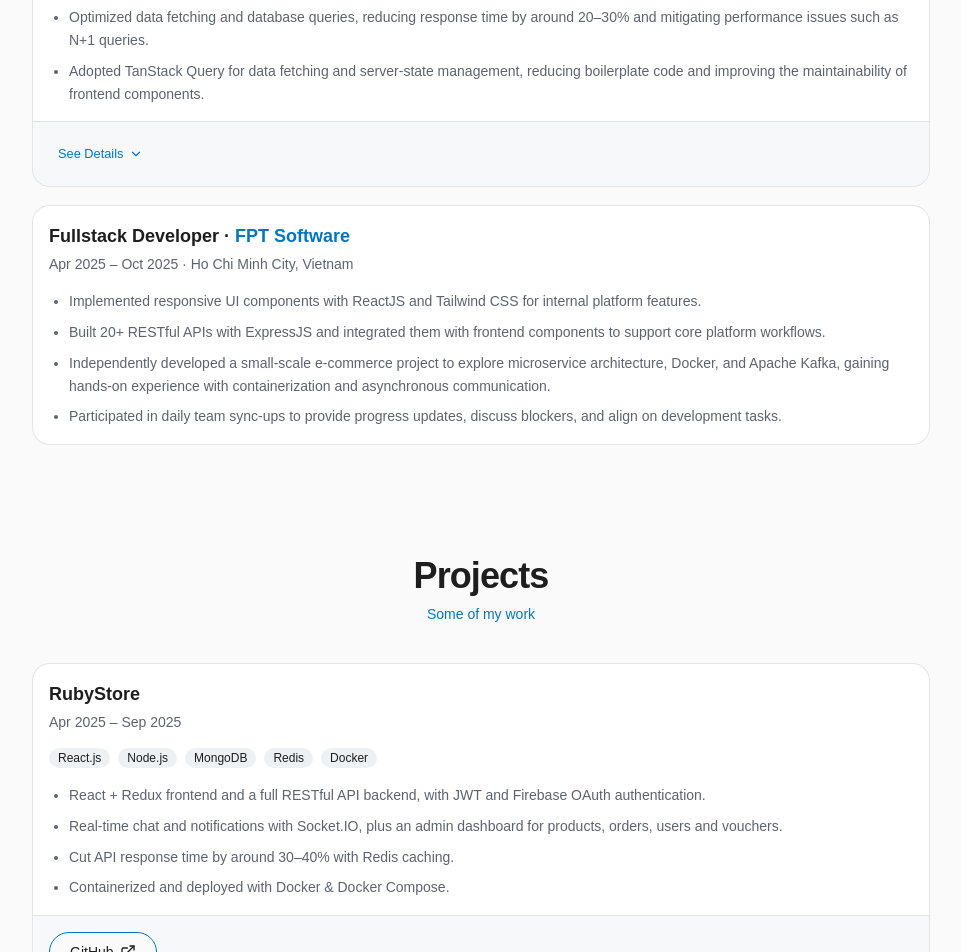
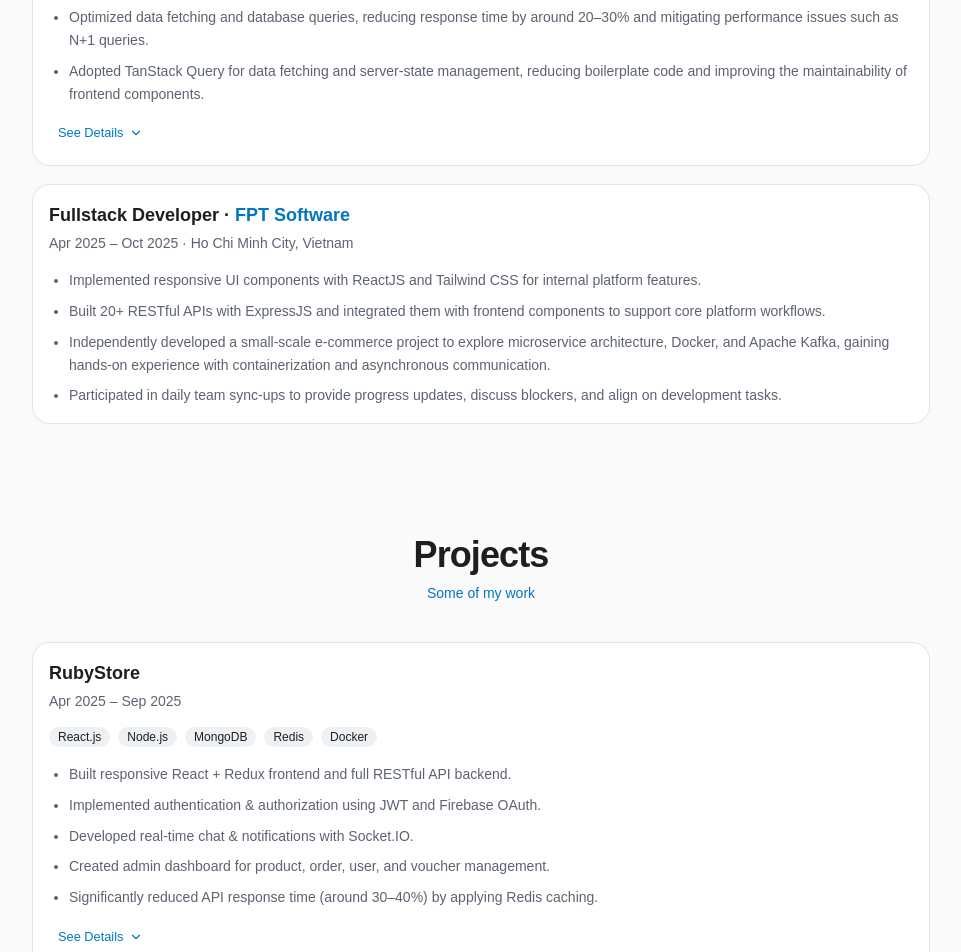
Before and after one commit to SoulMinT05/portfolio, a React (Vite) app: page / in a window 1280 px wide. Shown: the part 2400-3352 px from the top of the page, without its empty margins (159-1120 px from the left). Built offline with nearby package versions, Linux system fonts and the light colour scheme.

Commit message:
Share expandable bullet list between experience and projects; use full RubyStore bullets

```diff
--- /dev/null
+++ b/src/components/expandable-points.tsx
@@ -0,0 +1,42 @@
+import { ChevronDown } from 'lucide-react'
+import { useId, useState } from 'react'
+import { Button } from '@/components/ui/button'
+import { cn } from '@/lib/utils'
+
+const VISIBLE_POINTS = 5
+
+type ExpandablePointsProps = {
+  points: readonly string[]
+  visible?: number
+}
+
+// Shows the first `visible` bullets; the "See Details" toggle only appears when there are more.
+export function ExpandablePoints({ points, visible = VISIBLE_POINTS }: ExpandablePointsProps) {
+  const [expanded, setExpanded] = useState(false)
+  const listId = useId()
+  const hasMore = points.length > visible
+  const shown = expanded || !hasMore ? points : points.slice(0, visible)
+
+  return (
+    <div>
+      <ul id={listId} className="text-muted-foreground list-disc space-y-2 pl-5 text-sm leading-relaxed">
+        {shown.map((point) => (
+          <li key={point}>{point}</li>
+        ))}
+      </ul>
+      {hasMore && (
+        <Button
+          variant="ghost"
+          size="sm"
+          aria-expanded={expanded}
+          aria-controls={listId}
+          onClick={() => setExpanded((value) => !value)}
+          className="text-primary mt-3 h-8 gap-1.5 px-2"
+        >
+          {expanded ? 'Hide Details' : 'See Details'}
+          <ChevronDown className={cn('transition-transform', expanded && 'rotate-180')} />
+        </Button>
+      )}
+    </div>
+  )
+}
--- a/src/components/sections/experience.tsx
+++ b/src/components/sections/experience.tsx
@@ -1,23 +1,14 @@
-import { ChevronDown } from 'lucide-react'
-import { useId, useState } from 'react'
+import { ExpandablePoints } from '@/components/expandable-points'
 import { Section } from '@/components/section'
-import { Button } from '@/components/ui/button'
-import { Card, CardContent, CardDescription, CardFooter, CardHeader, CardTitle } from '@/components/ui/card'
+import { Card, CardContent, CardDescription, CardHeader, CardTitle } from '@/components/ui/card'
 import { experience } from '@/data/profile'
-import { cn } from '@/lib/utils'
 
-const VISIBLE_POINTS = 5
-
-type Job = (typeof experience)[number]
-
-function ExperienceCard({ job }: { job: Job }) {
-  const [expanded, setExpanded] = useState(false)
-  const listId = useId()
-  const hasMore = job.points.length > VISIBLE_POINTS
-  const points = expanded || !hasMore ? job.points : job.points.slice(0, VISIBLE_POINTS)
-
+export function Experience() {
   return (
-    <Card>
+    <Section id="experience" title="Experience" subtitle="Where I have worked">
+      <div className="mx-auto grid max-w-4xl gap-5">
+        {experience.map((job) => (
+          <Card key={job.company}>
             <CardHeader>
               <CardTitle className="text-lg font-semibold">
                 {job.role} · <span className="text-primary">{job.company}</span>
@@ -27,37 +18,9 @@ function ExperienceCard({ job }: { job: Job }) {
               </CardDescription>
             </CardHeader>
             <CardContent>
-        <ul id={listId} className="text-muted-foreground list-disc space-y-2 pl-5 text-sm leading-relaxed">
-          {points.map((point) => (
-            <li key={point}>{point}</li>
-          ))}
-        </ul>
+              <ExpandablePoints points={job.points} />
             </CardContent>
-      {hasMore && (
-        <CardFooter>
-          <Button
-            variant="ghost"
-            size="sm"
-            aria-expanded={expanded}
-            aria-controls={listId}
-            onClick={() => setExpanded((value) => !value)}
-            className="text-primary h-8 gap-1.5 px-2"
-          >
-            {expanded ? 'Hide Details' : 'See Details'}
-            <ChevronDown className={cn('transition-transform', expanded && 'rotate-180')} />
-          </Button>
-        </CardFooter>
-      )}
           </Card>
-  )
-}
-
-export function Experience() {
-  return (
-    <Section id="experience" title="Experience" subtitle="Where I have worked">
-      <div className="mx-auto grid max-w-4xl gap-5">
-        {experience.map((job) => (
-          <ExperienceCard key={job.company} job={job} />
         ))}
       </div>
     </Section>
--- a/src/components/sections/projects.tsx
+++ b/src/components/sections/projects.tsx
@@ -1,4 +1,5 @@
 import { ExternalLink } from 'lucide-react'
+import { ExpandablePoints } from '@/components/expandable-points'
 import { Section } from '@/components/section'
 import { Badge } from '@/components/ui/badge'
 import { buttonVariants } from '@/components/ui/button'
@@ -24,11 +25,7 @@ export function Projects() {
                   </Badge>
                 ))}
               </div>
-              <ul className="text-muted-foreground list-disc space-y-2 pl-5 text-sm leading-relaxed">
-                {project.points.map((point) => (
-                  <li key={point}>{point}</li>
-                ))}
-              </ul>
+              <ExpandablePoints points={project.points} />
             </CardContent>
             <CardFooter>
               <a
--- a/src/data/profile.ts
+++ b/src/data/profile.ts
@@ -79,10 +79,13 @@ export const projects = [
     period: 'Apr 2025 – Sep 2025',
     stack: ['React.js', 'Node.js', 'MongoDB', 'Redis', 'Docker'],
     points: [
-      'React + Redux frontend and a full RESTful API backend, with JWT and Firebase OAuth authentication.',
-      'Real-time chat and notifications with Socket.IO, plus an admin dashboard for products, orders, users and vouchers.',
-      'Cut API response time by around 30–40% with Redis caching.',
-      'Containerized and deployed with Docker & Docker Compose.',
+      'Built responsive React + Redux frontend and full RESTful API backend.',
+      'Implemented authentication & authorization using JWT and Firebase OAuth.',
+      'Developed real-time chat & notifications with Socket.IO.',
+      'Created admin dashboard for product, order, user, and voucher management.',
+      'Significantly reduced API response time (around 30–40%) by applying Redis caching.',
+      'Collected large-scale data (16k+ products, 6k+ reviews) using Python for future recommendation features.',
+      'Containerized and deployed the system using Docker & Docker Compose.',
     ],
     link: 'https://github.com/SoulMinT05/rubystore',
   },
```
Lines whose indentation alone changed are shown as unchanged.
